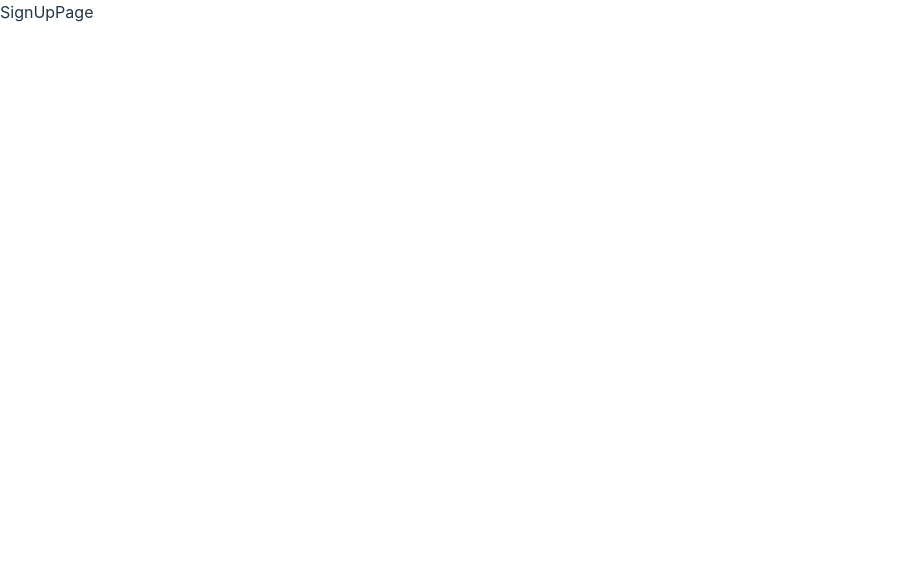
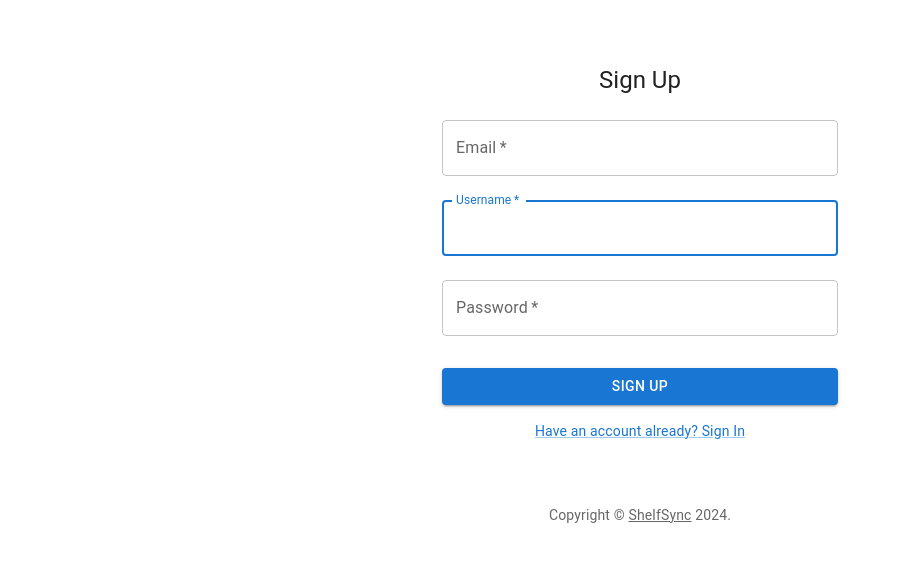
Before and after one commit to Nic-Horton/shelfsync-front-end, a React (Vite) app: page /signup in a window 1280 px wide. Shown: the top 562 px of the page, without its empty margins (0-901 px from the left). Built offline with nearby package versions, Linux system fonts and the light colour scheme.

Commit message:
Created interface for sign in and sign up pages

```diff
--- a/package.json
+++ b/package.json
@@ -12,7 +12,6 @@
   "dependencies": {
     "@emotion/react": "^11.11.4",
     "@emotion/styled": "^11.11.0",
-    "@mui/icons-material": "^5.15.11",
     "@mui/material": "^5.15.11",
     "react": "^18.2.0",
     "react-dom": "^18.2.0",
--- /dev/null
+++ b/src/components/copyright/Copyright.jsx
@@ -0,0 +1,17 @@
+import Typography from '@mui/material/Typography';
+import Link from '@mui/material/Link';
+
+const Copyright = (props) => {
+  return (
+    <Typography variant="body2" color="text.secondary" align="center" {...props}>
+      {'Copyright © '}
+      <Link color="inherit" href="/">
+        ShelfSync
+      </Link>{' '}
+      {new Date().getFullYear()}
+      {'.'}
+    </Typography>
+  );
+}
+
+export default Copyright
--- a/src/components/signinPage/SignInPage.jsx
+++ b/src/components/signinPage/SignInPage.jsx
@@ -1,8 +1,75 @@
-
+import CssBaseline from '@mui/material/CssBaseline';
+import Button from '@mui/material/Button';
+import TextField from '@mui/material/TextField';
+import { Link as RLink } from 'react-router-dom';
+import Link from '@mui/material/Link';
+import Container from '@mui/material/Container';
+import Box from '@mui/material/Box';
+import Typography from '@mui/material/Typography';
+import Copyright from '../copyright/Copyright'
 
 const SignInPage = () => {
+  const handleSubmit = (event) => {
+    event.preventDefault();
+    const data = new FormData(event.currentTarget);
+    console.log({
+      username: data.get('username'),
+      password: data.get('password'),
+    });
+  };
+
   return (
-    <div>SignInPage</div>
+    <Container component="main" maxWidth="xs">
+        <CssBaseline />
+        <Box
+          sx={{
+            paddingTop: 8,
+            display: 'flex',
+            flexDirection: 'column',
+            alignItems: 'center',
+          }}
+        >
+          <Typography component="h1" variant="h5">
+            Sign in
+          </Typography>
+          <Box component="form" onSubmit={handleSubmit} sx={{ mt: 1 }}>
+            <TextField
+              margin="normal"
+              required
+              fullWidth
+              id="username"
+              label="Username"
+              name="current-username"
+              autoComplete="email"
+              autoFocus
+            />
+            <TextField
+              margin="normal"
+              required
+              fullWidth
+              name="password"
+              label="Password"
+              type="password"
+              id="password"
+              autoComplete="current-password"
+            />
+            <Button
+              type="submit"
+              fullWidth
+              variant="contained"
+              sx={{ mt: 3, mb: 2 }}
+            >
+              Sign In
+            </Button>
+            <Box sx={{display:'flex', justifyContent:'center'}}>
+                <Link component={RLink} to="/signup" variant="body2">
+                  {"Don't have an account? Sign Up"}
+                </Link>
+            </Box>
+          </Box>
+        </Box>
+        <Copyright sx={{ mt: 8, mb: 4 }} />
+      </Container>
   )
 }
 
--- a/src/components/signupPage/SignUpPage.jsx
+++ b/src/components/signupPage/SignUpPage.jsx
@@ -1,8 +1,88 @@
+import CssBaseline from '@mui/material/CssBaseline';
+import Button from '@mui/material/Button';
+import TextField from '@mui/material/TextField';
+import { Link as RLink } from 'react-router-dom';
+import Link from '@mui/material/Link';
+import Container from '@mui/material/Container';
+import Box from '@mui/material/Box';
+import Typography from '@mui/material/Typography';
+import Copyright from '../copyright/Copyright'
 
 
 const SignUpPage = () => {
+  const handleSubmit = (event) => {
+    event.preventDefault();
+    const data = new FormData(event.currentTarget);
+    console.log({
+      email: data.get('email'),
+      username: data.get('username'),
+      password: data.get('password'),
+    });
+  };
+
   return (
-    <div>SignUpPage</div>
+    <Container component="main" maxWidth="xs">
+        <CssBaseline />
+        <Box
+          sx={{
+            paddingTop: 8,
+            display: 'flex',
+            flexDirection: 'column',
+            alignItems: 'center',
+          }}
+        >
+          <Typography component="h1" variant="h5">
+            Sign Up
+          </Typography>
+          <Box component="form" onSubmit={handleSubmit} sx={{ mt: 1 }}>
+          <TextField
+              margin="normal"
+              required
+              fullWidth
+              id="email"
+              label="Email"
+              name="email"
+              type='email'
+              autoComplete="email"
+              autoFocus
+            />
+            <TextField
+              margin="normal"
+              required
+              fullWidth
+              id="username"
+              label="Username"
+              name="username"
+              autoFocus
+              autoComplete="new-user-name"
+            />
+            <TextField
+              margin="normal"
+              required
+              fullWidth
+              name="password"
+              label="Password"
+              type="password"
+              id="password"
+              autoComplete="new-password"
+            />
+            <Button
+              type="submit"
+              fullWidth
+              variant="contained"
+              sx={{ mt: 3, mb: 2 }}
+            >
+              Sign Up
+            </Button>
+            <Box sx={{display:'flex', justifyContent:'center'}}>
+                <Link component={RLink} to="/signin" variant="body2">
+                  {"Have an account already? Sign In"}
+                </Link>
+            </Box>
+          </Box>
+        </Box>
+        <Copyright sx={{ mt: 8, mb: 4 }} />
+      </Container>
   )
 }
 
```
Also changed, not shown: vite.config.js (+4 -4 lines), 1 other file (tests, documents, lock files or other folders).
